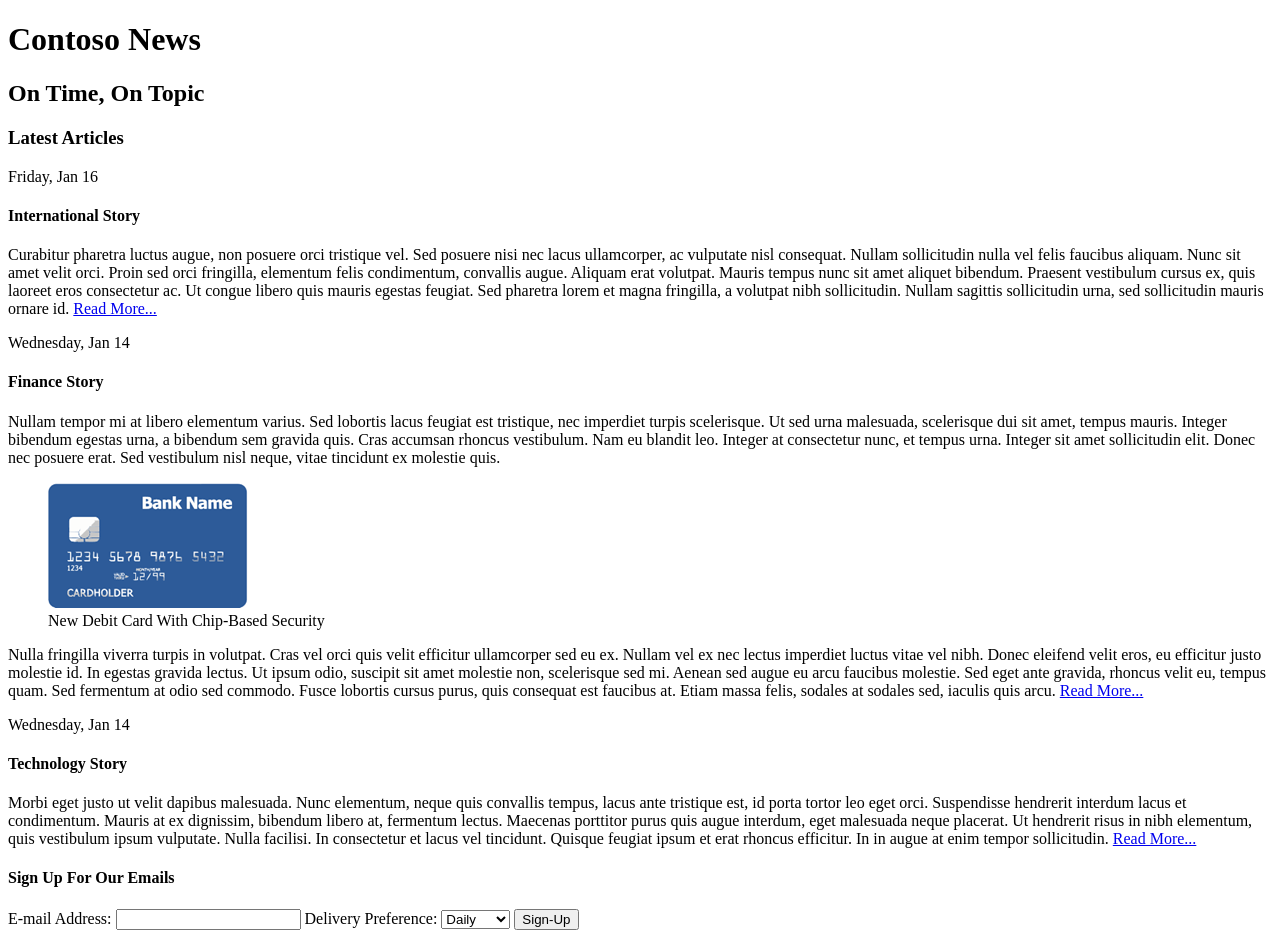
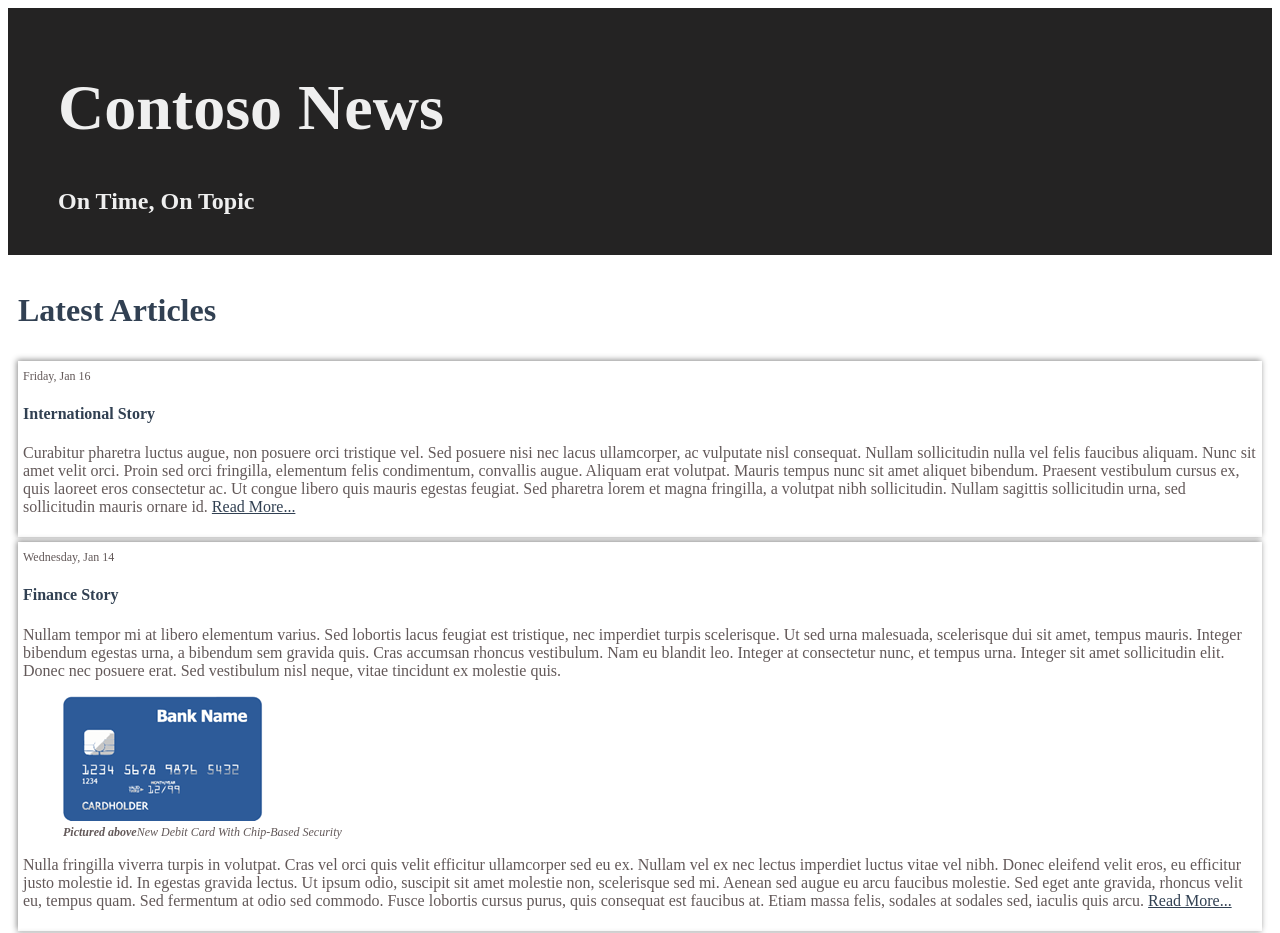
Before and after one commit to gagan0183/html-javascript-edx, a plain HTML site: page project/index.html in a window 1280 px wide. Shown: the top 933 px of the page. Drawn offline with Linux system fonts and the light colour scheme; a web font is replaced by a local one.

Commit message:
complete modeule 4

```diff
--- /dev/null
+++ b/css/style.css
@@ -0,0 +1,19 @@
+p {
+    font-style: italic;
+}
+
+article p {
+    font-size: x-small;
+}
+
+article > p {
+    color: red;
+}
+
+article > section > p {
+    color: blue;
+}
+
+article > section > p:last-child {
+    font-weight: bold;
+}
--- /dev/null
+++ b/project/css/style.css
@@ -0,0 +1,112 @@
+body {
+    color: #635959;
+}
+
+header {
+    background-color: #242323;
+    color: #EFEFEF;
+}
+
+h3, article > h4 {
+    color: #8C1018;
+}
+
+article a {
+    color: #314052;
+}
+
+header h1 {
+    font-size: 4em;
+}
+
+figure > figcaption{
+    font-size: 0.75em;
+    font-style: italic;
+}
+
+main figure > figcaption::before {
+    content: 'Pictured above';
+    font-weight: bold;
+}
+
+article > time {
+    font: right;
+    font-size: 0.75em;
+    font-weight: lighter;
+}
+
+main h3 {
+    font-size: 2em;
+}
+
+header {
+    padding: 20px 50px;
+}
+
+main {
+    padding: 5px 10px;
+}
+
+@font-face {
+    font-family: 'News Cycle';
+    src: url('../fonts/news_cycle.ttf') format('truetype');
+}
+
+@font-face {
+    font-family: 'Contail One';
+    src: url('../fonts/contail_one.ttf') format('truetype');
+}
+
+body {
+    font-family: 'News Cycle';
+}
+
+header {
+    font-family: 'Contail One';
+}
+
+article {
+    margin: 5px 0px;
+    padding: 5px 5px;
+    box-shadow: -1px -1px 6px #888888;
+}
+
+@media not print {
+    body {
+        color: #635959;
+    }
+
+    header {
+        background-color: #242323;
+        color: #EFEFEF;
+    }
+
+    h3, article > h4 {
+        color: #314052;
+    }
+
+    article a {
+        color: #314052;
+    }
+
+    main h3 {
+        font-size: 2em;
+    }
+}
+
+@media print {
+    header {
+        padding: 0px;
+    }
+
+    article {
+        box-shadow: none;
+    }
+
+    header h1 {
+        font-size: 2em;
+    }
+     header h2 {
+         display: none;
+     }
+}
--- a/project/index.html
+++ b/project/index.html
@@ -2,6 +2,7 @@
 <html lang="en-US">
     <head>
         <title>Contoso News</title>
+        <link rel="stylesheet" href="css/style.css" />
     </head>
     <body>
         <header>
```
Also changed, not shown: module 1/styledefinition.html (added, +19 -0 lines), fonts/contrail_one.ttf (added), fonts/news_cycle.ttf (added).
